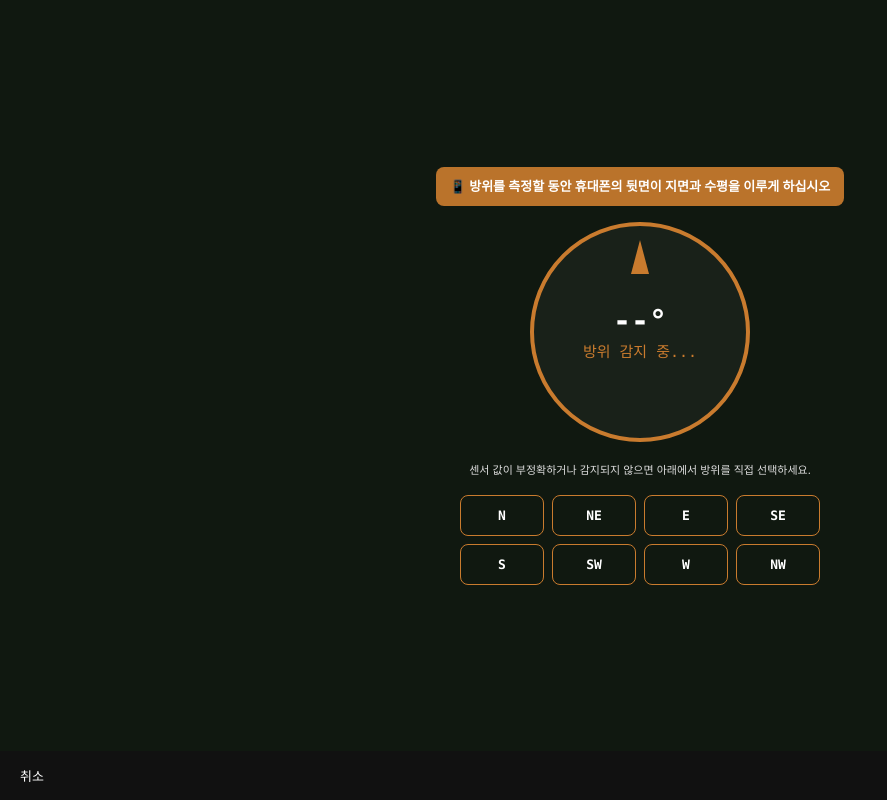
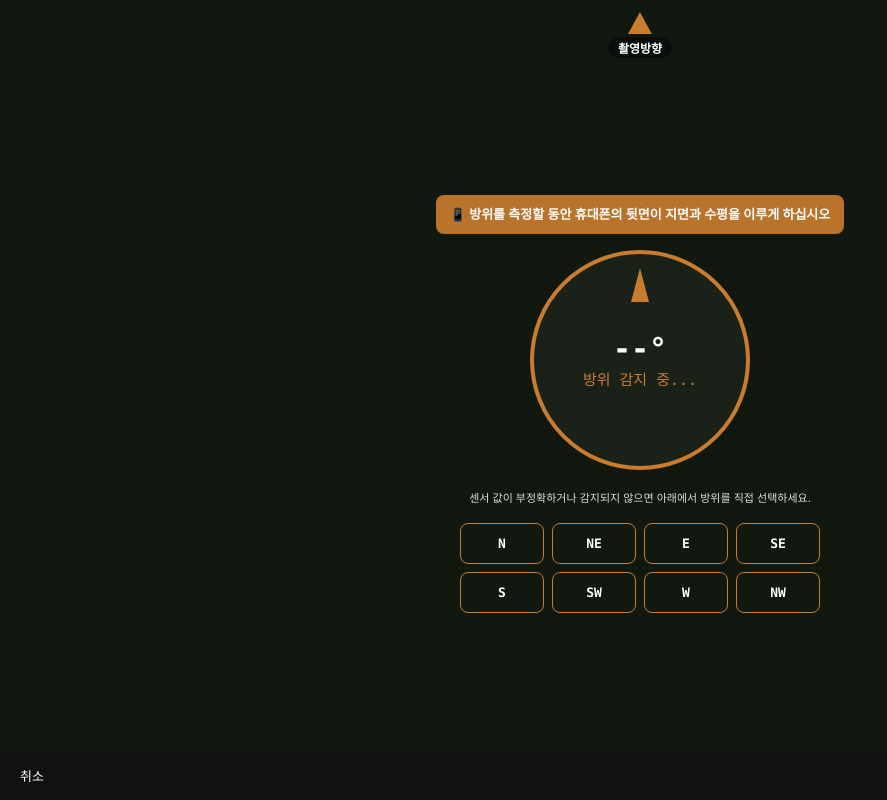
Before and after one commit to hakbonglee0113-source/Grasshopper-survey, a plain HTML site: page index.html in a window 1280 px wide. Both pictures are taken after a click on the button "🧭 방위별 전경사진 촬영". Shown: the part 827-1627 px from the top of the page, without its empty margins (0-887 px from the left). Drawn offline with nearby package versions, Linux system fonts and the light colour scheme.

Commit message:
Add files via upload

```diff
--- a/index.html
+++ b/index.html
@@ -67,7 +67,10 @@
   /* 방위 측정 모달 */
   #compassModal{position:fixed; inset:0; background:#101810; z-index:100; display:none; flex-direction:column;}
   #compassModal.open{display:flex;}
-  #compassStage{flex:1; display:flex; flex-direction:column; align-items:center; justify-content:center; gap:16px; padding:16px;}
+  #compassStage{flex:1; display:flex; flex-direction:column; align-items:center; justify-content:center; gap:16px; padding:72px 16px 16px 16px;}
+  #compassShootDir{position:absolute; top:calc(12px + env(safe-area-inset-top)); left:50%; transform:translateX(-50%); display:flex; flex-direction:column; align-items:center; gap:3px; z-index:5;}
+  #compassShootArrow{width:0; height:0; border-left:12px solid transparent; border-right:12px solid transparent; border-bottom:22px solid var(--amber); filter:drop-shadow(0 1px 2px rgba(0,0,0,.4));}
+  #compassShootDir span{color:#fff; font-size:12px; font-weight:700; font-family:var(--mono); background:rgba(0,0,0,.4); padding:2px 10px; border-radius:10px; white-space:nowrap;}
   #compassGuide{background:rgba(201,123,46,.92); color:#fff; font-size:13px; font-weight:600; text-align:center; padding:10px 14px; border-radius:8px; line-height:1.5; max-width:420px;}
   #compassDial{width:220px; height:220px; border-radius:50%; border:4px solid var(--amber); position:relative; display:flex; flex-direction:column; align-items:center; justify-content:center; background:rgba(255,255,255,.04);}
   #compassNeedle{position:absolute; top:14px; left:50%; width:0; height:0; border-left:9px solid transparent; border-right:9px solid transparent; border-bottom:34px solid var(--amber); transform:translateX(-50%); transform-origin:50% 96px; transition:transform .15s linear;}
@@ -233,6 +236,10 @@
 
 <!-- 방위 측정 모달 -->
 <div id="compassModal">
+  <div id="compassShootDir">
+    <div id="compassShootArrow"></div>
+    <span>촬영방향</span>
+  </div>
   <div id="compassStage">
     <div id="compassGuide">📱 방위를 측정할 동안 휴대폰의 뒷면이 지면과 수평을 이루게 하십시오</div>
     <div id="compassDial">
```
